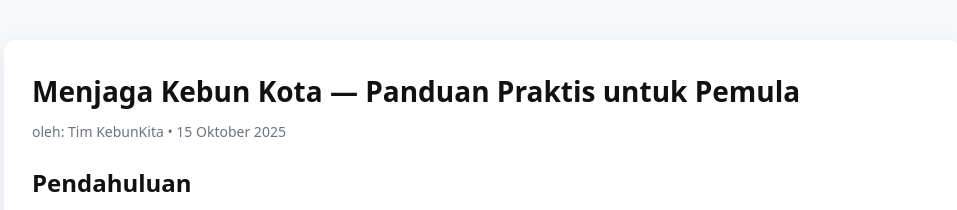
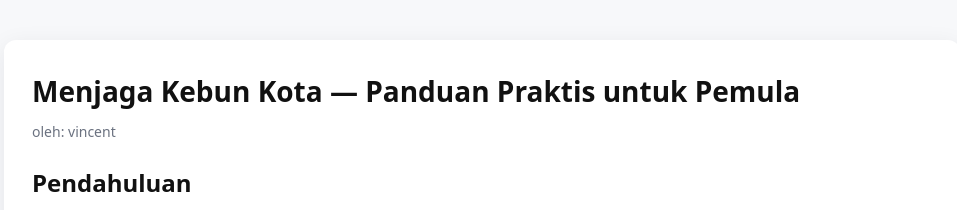
Before and after one commit to akbarkarunia20-beep/vincent, a plain HTML site: page index.html in a window 1280 px wide. Shown: the top 210 px of the page, without its empty margins (158-1115 px from the left). Drawn offline with Linux system fonts and the light colour scheme.

Commit message:
Update index.html

```diff
--- a/index.html
+++ b/index.html
@@ -22,7 +22,7 @@
   <div class="container">
     <header>
       <h1>Menjaga Kebun Kota — Panduan Praktis untuk Pemula</h1>
-      <div class="meta">oleh: Tim KebunKita • 15 Oktober 2025</div>
+      <div class="meta">oleh: vincent</div>
     </header>
 
     <article>
```
